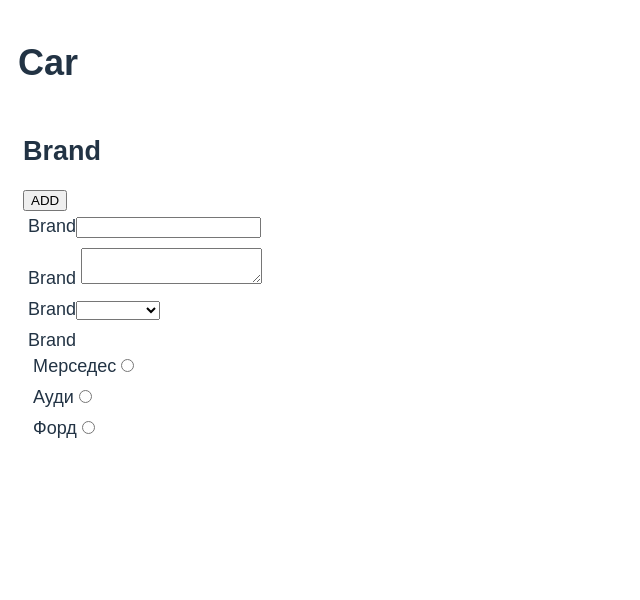
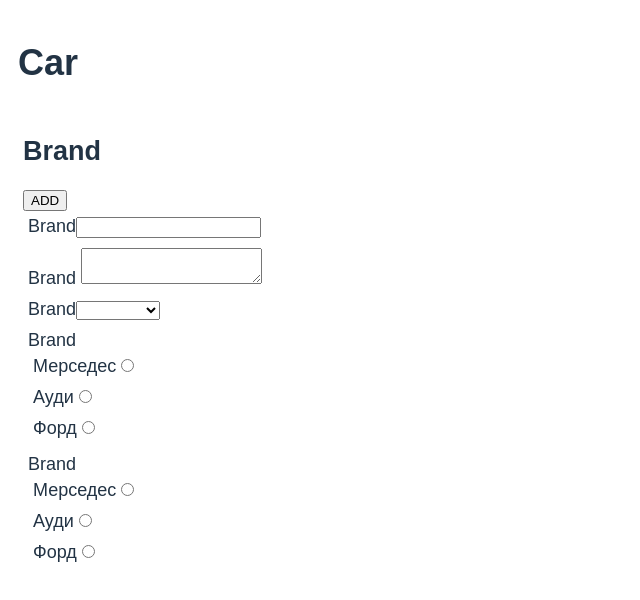
Before and after one commit to yourock1988/vue-user-input, a Vue app: page / in a window 1280 px wide. Shown: the top 600 px of the page, without its empty margins (0-640 px from the left). Built offline with nearby package versions, Linux system fonts and the light colour scheme.

Commit message:
add inputRadio

```diff
--- a/src/components/CarBrand.vue
+++ b/src/components/CarBrand.vue
@@ -54,18 +54,23 @@
       </select>
     </div> -->
 
-    <!-- <div>
+    <div>
       <span>Brand</span>
       <div v-for="(val, key) in availableBrands">
         <label for="">{{ val }}</label>
-        <input type="radio" :value="key" v-model="carBrand" />
-      </div>
-    </div> -->
-  </div>
-</template>
-<!-- <input
+        <input
           type="radio"
           :value="key"
           :checked="key === carBrand"
           @change="carBrand = $event.target.value"
-        /> -->
+        />
+      </div>
+    </div>
+  </div>
+</template>
+<!-- <input
+  type="radio"
+  :value="key"
+  :checked="key === carBrand"
+  @change="carBrand = $event.target.value"
+/> -->
```
Also changed, not shown: view.js (added, +10 -0 lines).
